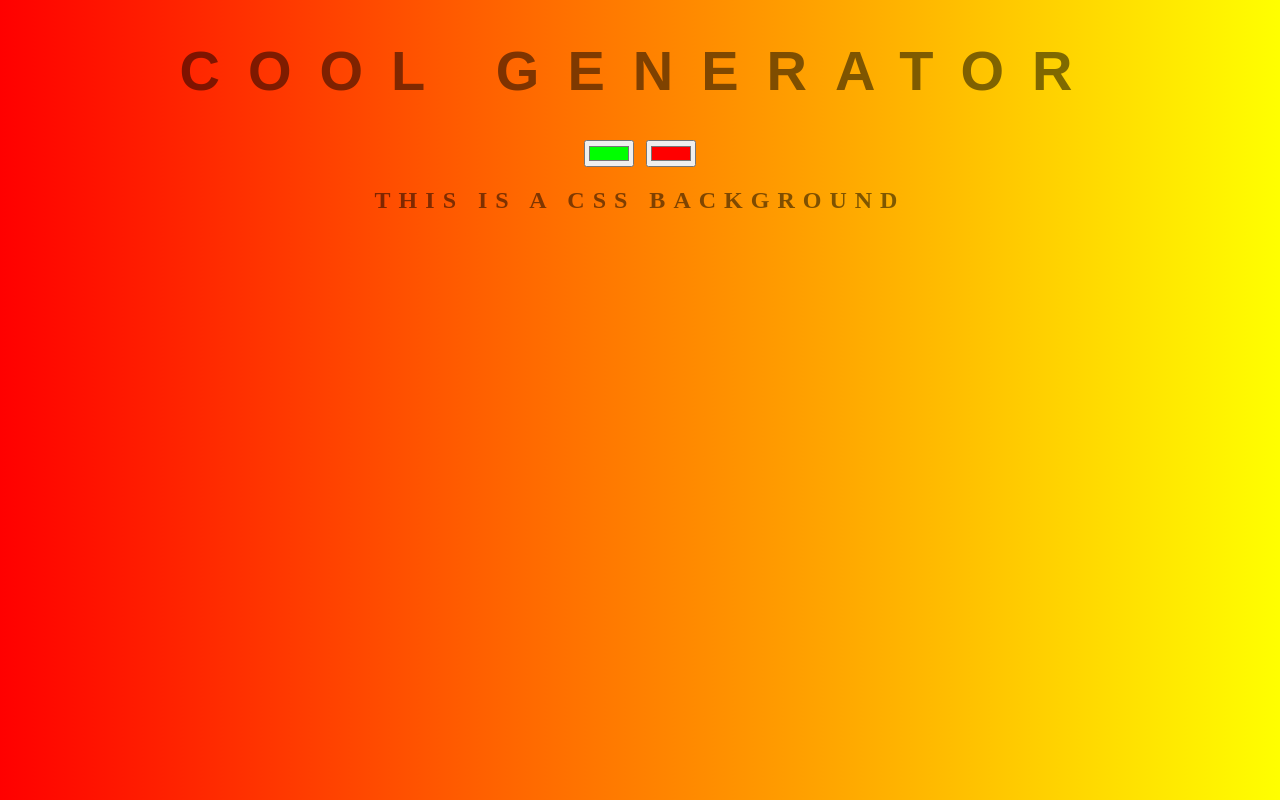
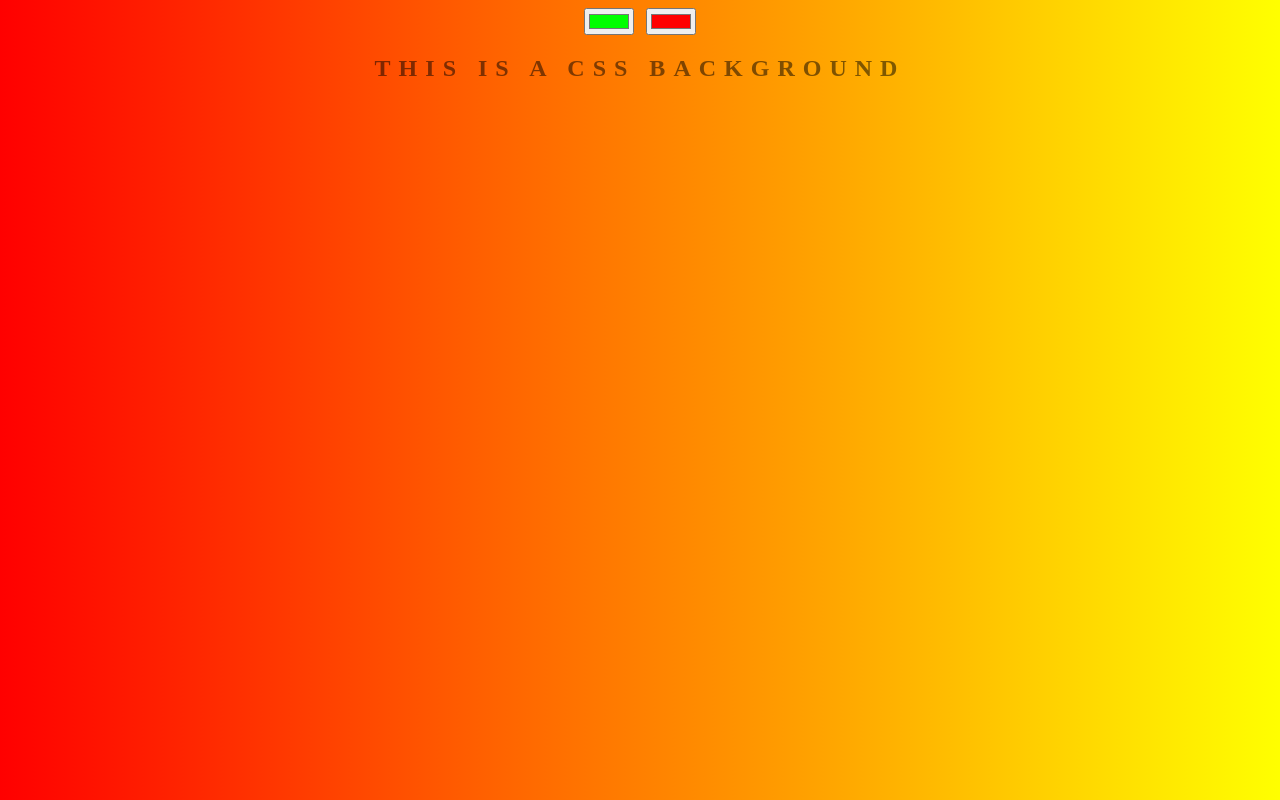
Before and after one commit to Ritika-soni/background-generator, a plain HTML site: page index.html in a window 1280 px wide. Drawn offline with Linux system fonts and the light colour scheme.

Commit message:
fixing merge issue

```diff
--- a/index.html
+++ b/index.html
@@ -5,7 +5,7 @@
 	<link rel="stylesheet" type="text/css" href="style.css">
 </head>
 <body id="gradient">
-	<h1>COOL Generator</h1>
+	<!>
 	<input class="color1" type="color" name="color1" value="#00ff00">
 	<input class="color2" type="color" name="color2" value="#ff0000">
 	<h2>This is a CSS Background</h2>
```
